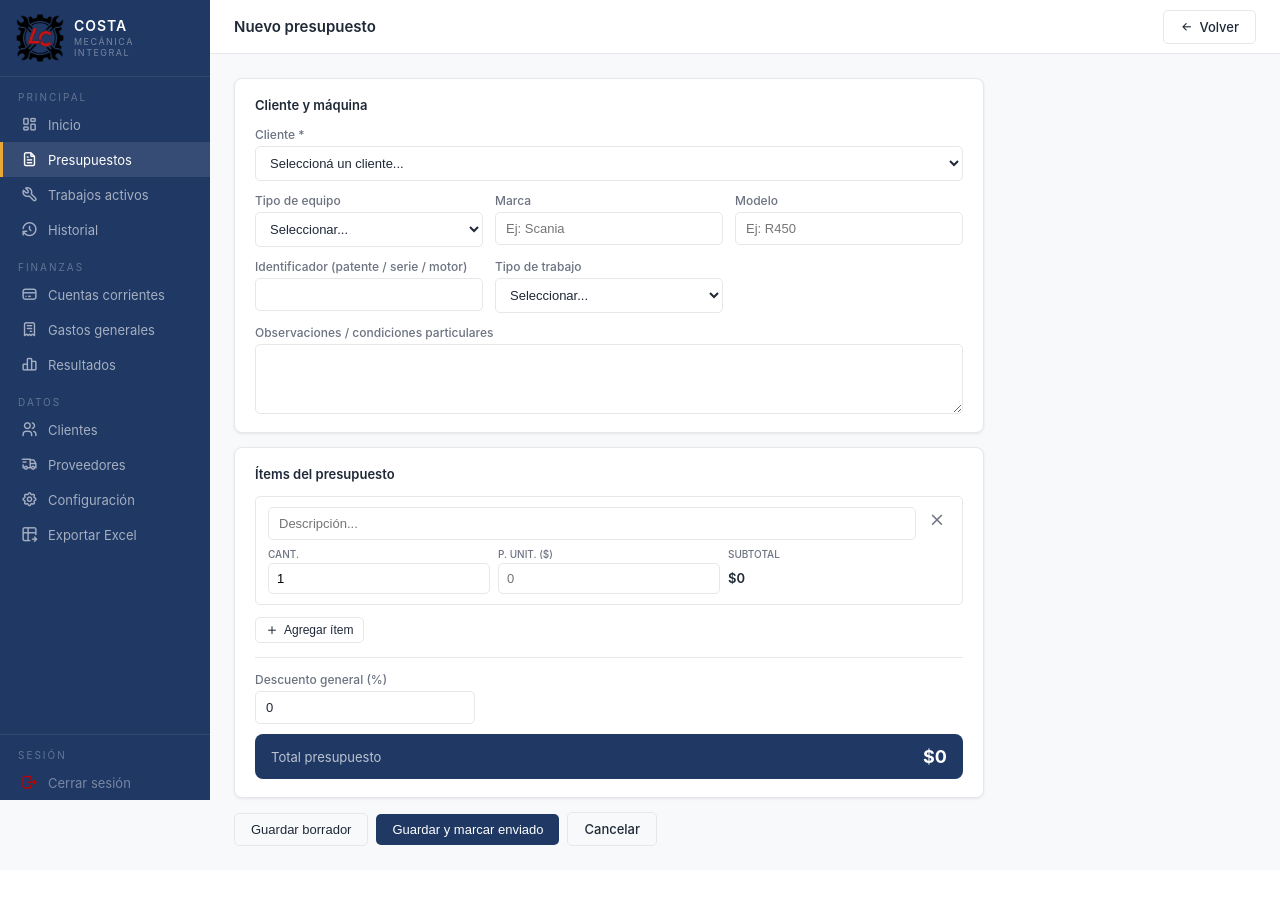
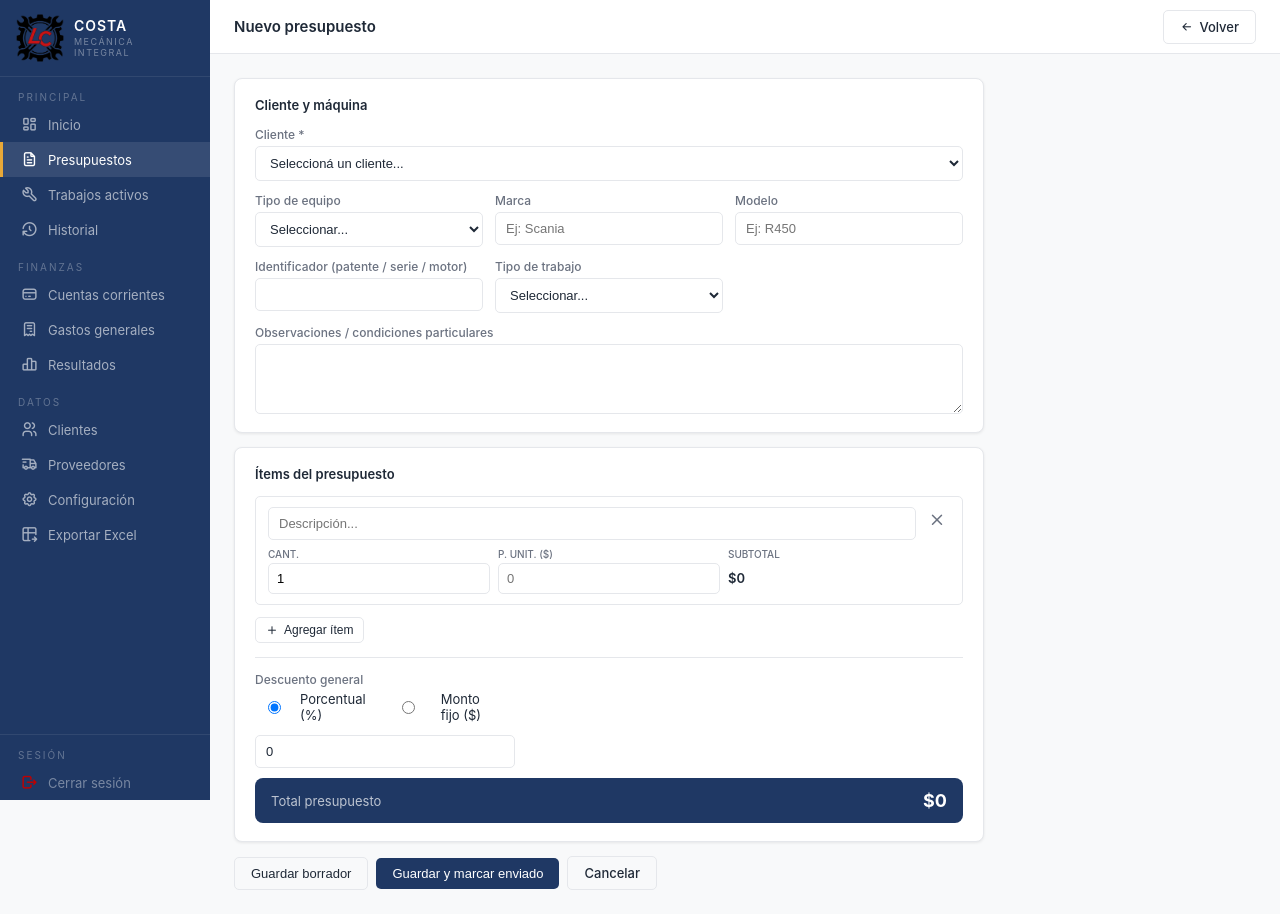
Before and after one commit to ChristianGarciaGuardado/TallerCosta, a Flask app: page /presupuestos/nuevo in a window 1280 px wide. Before the commit the page ends 846 px from the top, so only its background shows below. Run offline with Flask 3, Linux system fonts and the light colour scheme; a user stored in the database is signed in.

Commit message:
Descuento general: elegir entre porcentual o monto fijo
Agrega un toggle en el descuento general del presupuesto para elegir
si se aplica como % sobre el subtotal o como un monto fijo en pesos.
El monto se acota para que nunca deje el total en negativo.

Se agrega Presupuesto.descuento_tipo ('porcentaje' | 'monto') y un
helper calcular_descuento() compartido por alta y edicion. El PDF y
el Excel reflejan el tipo elegido (etiqueta "Descuento (X%)" o
"Descuento:" segun corresponda).

Incluye ruta temporal /admin/migrar-schema para agregar la columna
presupuesto.descuento_tipo en produccion (se elimina despues de
usarla).

Co-Authored-By: Claude Sonnet 5 <noreply@anthropic.com>
Claude-Session: https://claude.ai/code/session_01ETG1QffTQ6jikay42JbdqV

```diff
--- a/app.py
+++ b/app.py
@@ -73,7 +73,8 @@ class Presupuesto(db.Model):
     observaciones = db.Column(db.Text)
     estado = db.Column(db.String(20), default='borrador')  # borrador, enviado, aceptado, rechazado
     total = db.Column(db.Float, default=0)
-    descuento = db.Column(db.Float, default=0)  # % de descuento general sobre el subtotal de items
+    descuento = db.Column(db.Float, default=0)  # valor ingresado: % si descuento_tipo='porcentaje', $ si 'monto'
+    descuento_tipo = db.Column(db.String(20), default='porcentaje')  # 'porcentaje' | 'monto'
     creado = db.Column(db.DateTime, default=hora_argentina)
     items = db.relationship('ItemPresupuesto', backref='presupuesto', lazy=True, cascade='all, delete-orphan')
     trabajo = db.relationship('Trabajo', backref='presupuesto', lazy=True, uselist=False)
@@ -184,6 +185,20 @@ def gen_numero_trabajo():
     ultimo = Trabajo.query.order_by(Trabajo.id.desc()).first()
     n = (ultimo.id + 1) if ultimo else 1
     return f"REP-{n:04d}"
+
+def calcular_descuento(request_form, subtotal):
+    """Lee el descuento del formulario de presupuesto (porcentual o monto fijo)
+    y devuelve (tipo, valor_ingresado, monto_descuento) ya acotado al subtotal."""
+    tipo = request_form.get('descuento_tipo', 'porcentaje')
+    if tipo == 'monto':
+        valor = float(request_form.get('descuento_monto_input') or 0)
+        monto = valor
+    else:
+        tipo = 'porcentaje'
+        valor = float(request_form.get('descuento_porcentaje') or 0)
+        monto = subtotal * (valor / 100)
+    monto = max(0, min(monto, subtotal))
+    return tipo, valor, monto
 
 def fmt_moneda(valor):
     """Formatea un número como moneda argentina ($1.234.567)"""
@@ -495,10 +510,11 @@ def nuevo_presupuesto():
                 )
                 db.session.add(nuevo_item)
 
-        # 3. Descuento general (%) aplicado sobre el subtotal de todos los ítems
-        descuento_general = float(request.form.get('descuento_general') or 0)
-        p.descuento = descuento_general
-        p.total = subtotal_general * (1 - descuento_general / 100)
+        # 3. Descuento general (porcentual o monto fijo) sobre el subtotal de todos los ítems
+        descuento_tipo, descuento_valor, descuento_monto = calcular_descuento(request.form, subtotal_general)
+        p.descuento_tipo = descuento_tipo
+        p.descuento = descuento_valor
+        p.total = subtotal_general - descuento_monto
         db.session.commit()
         return redirect(url_for('presupuestos'))
 
@@ -579,10 +595,11 @@ def editar_presupuesto(id):
                 )
                 db.session.add(nuevo_item)
 
-        # Descuento general (%) aplicado sobre el subtotal de todos los ítems
-        descuento_general = float(request.form.get('descuento_general') or 0)
-        p.descuento = descuento_general
-        total_general = subtotal_general * (1 - descuento_general / 100)
+        # Descuento general (porcentual o monto fijo) sobre el subtotal de todos los ítems
+        descuento_tipo, descuento_valor, descuento_monto = calcular_descuento(request.form, subtotal_general)
+        p.descuento_tipo = descuento_tipo
+        p.descuento = descuento_valor
+        total_general = subtotal_general - descuento_monto
         p.total = total_general
 
         # Si es una ampliación, sincronizamos el monto de forma automática en el taller
@@ -833,9 +850,10 @@ def presupuesto_pdf(id):
     total_data = []
     if p.descuento:
         subtotal_bruto = sum(item.subtotal for item in p.items)
+        etiqueta_desc = 'Descuento:' if p.descuento_tipo == 'monto' else f'Descuento ({p.descuento:.0f}%):'
         total_data.append([Paragraph('Subtotal:', resumen_lbl),
                             Paragraph(fmt_moneda(subtotal_bruto), resumen_val)])
-        total_data.append([Paragraph(f'Descuento ({p.descuento:.0f}%):', resumen_lbl),
+        total_data.append([Paragraph(etiqueta_desc, resumen_lbl),
                             Paragraph(f'-{fmt_moneda(subtotal_bruto - p.total)}', resumen_val)])
     total_data.append([Paragraph('<b>TOTAL FINAL:</b>', total_lbl),
                         Paragraph(f'<b>{fmt_moneda(p.total)}</b>', total_val)])
@@ -1257,12 +1275,16 @@ def exportar_excel():
     # ── Hoja Presupuestos ──────────────────────────────
     ws2 = wb.create_sheet("Presupuestos")
     headers2 = ['ID', 'Número', 'Cliente', 'Tipo Equipo', 'Identificador', 'Marca',
-                'Modelo', 'Tipo Trabajo', 'Estado', 'Descuento %', 'Total', 'Fecha']
+                'Modelo', 'Tipo Trabajo', 'Estado', 'Descuento', 'Total', 'Fecha']
     for ci, h in enumerate(headers2, 1):
         hdr_style(ws2.cell(1, ci), h)
     for p in Presupuesto.query.order_by(Presupuesto.creado.desc()).all():
+        if p.descuento:
+            descuento_txt = fmt_moneda(p.descuento) if p.descuento_tipo == 'monto' else f'{p.descuento:.0f}%'
+        else:
+            descuento_txt = ''
         ws2.append([p.id, p.numero, p.cliente.empresa, p.tipo_equipo, p.identificador,
-                    p.marca, p.modelo, p.tipo_trabajo, p.estado, p.descuento or 0, p.total,
+                    p.marca, p.modelo, p.tipo_trabajo, p.estado, descuento_txt, p.total,
                     p.creado.strftime('%d/%m/%Y')])
 
     # ── Hoja Trabajos ──────────────────────────────────
@@ -1327,6 +1349,25 @@ def exportar_excel():
                      mimetype='application/vnd.openxmlformats-officedocument.spreadsheetml.sheet')
 
 # ═══════════════════════════════════════════════════════
+# RUTA TEMPORAL — Migración única de esquema (columna nueva)
+# ELIMINAR ESTA RUTA DESPUÉS DE USARLA UNA VEZ
+# ═══════════════════════════════════════════════════════
+
+@app.route('/admin/migrar-schema')
+def admin_migrar_schema():
+    """Agrega a presupuesto la columna descuento_tipo si todavía no existe
+    (db.create_all() no altera tablas ya creadas). No borra ni modifica datos."""
+    from sqlalchemy import text
+    try:
+        db.session.execute(text("ALTER TABLE presupuesto ADD COLUMN descuento_tipo VARCHAR(20) DEFAULT 'porcentaje'"))
+        db.session.commit()
+        resultado = 'descuento_tipo: OK'
+    except Exception as e:
+        db.session.rollback()
+        resultado = f'descuento_tipo: {e}'
+    return f'<pre>{resultado}</pre>'
+
+# ═══════════════════════════════════════════════════════
 # INICIO — Crear tablas y cargar datos por defecto
 # ═══════════════════════════════════════════════════════
 
--- a/templates/presupuesto_form.html
+++ b/templates/presupuesto_form.html
@@ -132,11 +132,30 @@
 
         <hr class="divider">
 
-        <div class="field" style="max-width:220px">
-            <label>Descuento general (%)</label>
-            <input type="number" id="descuento-general" name="descuento_general" min="0" max="100" step="0.1"
-                   value="{{ presupuesto.descuento if presupuesto and presupuesto.descuento else 0 }}"
-                   oninput="updateTotal()">
+        <div class="field" style="max-width:260px">
+            <label>Descuento general</label>
+            <div style="display:flex;gap:16px;margin-bottom:8px">
+                <label style="display:flex;align-items:center;gap:6px;font-weight:400;font-size:13px;color:var(--text);cursor:pointer">
+                    <input type="radio" name="descuento_tipo" value="porcentaje"
+                           {% if not presupuesto or presupuesto.descuento_tipo != 'monto' %}checked{% endif %}
+                           onchange="toggleTipoDescuento(this)">
+                    Porcentual (%)
+                </label>
+                <label style="display:flex;align-items:center;gap:6px;font-weight:400;font-size:13px;color:var(--text);cursor:pointer">
+                    <input type="radio" name="descuento_tipo" value="monto"
+                           {% if presupuesto and presupuesto.descuento_tipo == 'monto' %}checked{% endif %}
+                           onchange="toggleTipoDescuento(this)">
+                    Monto fijo ($)
+                </label>
+            </div>
+            <input type="number" id="descuento-porcentaje" name="descuento_porcentaje" min="0" max="100" step="0.1"
+                   value="{{ presupuesto.descuento if presupuesto and presupuesto.descuento and presupuesto.descuento_tipo != 'monto' else 0 }}"
+                   oninput="updateTotal()"
+                   style="{% if presupuesto and presupuesto.descuento_tipo == 'monto' %}display:none{% endif %}">
+            <input type="number" id="descuento-monto" name="descuento_monto_input" min="0" step="0.01"
+                   value="{{ presupuesto.descuento if presupuesto and presupuesto.descuento and presupuesto.descuento_tipo == 'monto' else 0 }}"
+                   oninput="updateTotal()"
+                   style="{% if not presupuesto or presupuesto.descuento_tipo != 'monto' %}display:none{% endif %}">
         </div>
 
         <div id="resumen-subtotal" class="mini-row" style="display:none">
@@ -195,16 +214,31 @@ function updateTotal() {
         subtotal += cant * precio;
     });
 
-    const descPct = parseFloat(document.getElementById('descuento-general').value) || 0;
-    const descMonto = subtotal * (descPct / 100);
+    const tipoDescuento = document.querySelector('input[name="descuento_tipo"]:checked').value;
+    let descMonto = 0;
+    if (tipoDescuento === 'monto') {
+        descMonto = parseFloat(document.getElementById('descuento-monto').value) || 0;
+    } else {
+        const descPct = parseFloat(document.getElementById('descuento-porcentaje').value) || 0;
+        descMonto = subtotal * (descPct / 100);
+    }
+    if (descMonto > subtotal) descMonto = subtotal;
+    if (descMonto < 0) descMonto = 0;
     const total = subtotal - descMonto;
 
-    const hayDescuento = descPct > 0;
+    const hayDescuento = descMonto > 0;
     document.getElementById('resumen-subtotal').style.display = hayDescuento ? 'flex' : 'none';
     document.getElementById('resumen-descuento').style.display = hayDescuento ? 'flex' : 'none';
     document.getElementById('subtotal-display').textContent = fmt(subtotal);
     document.getElementById('descuento-monto-display').textContent = '-' + fmt(descMonto);
     document.getElementById('total-display').textContent = fmt(total);
+}
+
+function toggleTipoDescuento(radio) {
+    const esPorcentaje = radio.value === 'porcentaje';
+    document.getElementById('descuento-porcentaje').style.display = esPorcentaje ? 'block' : 'none';
+    document.getElementById('descuento-monto').style.display = esPorcentaje ? 'none' : 'block';
+    updateTotal();
 }
 
 function addItem() {
```
